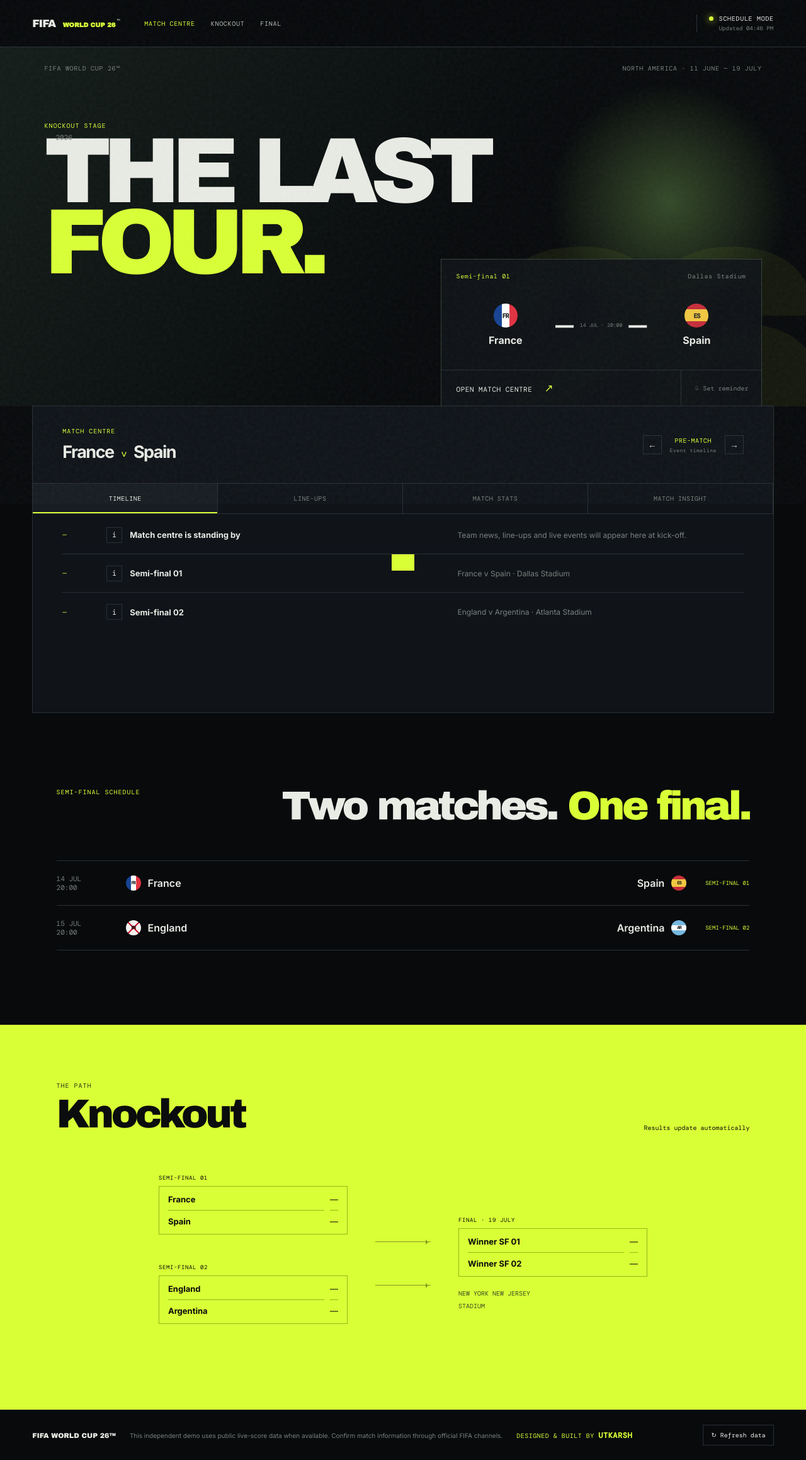
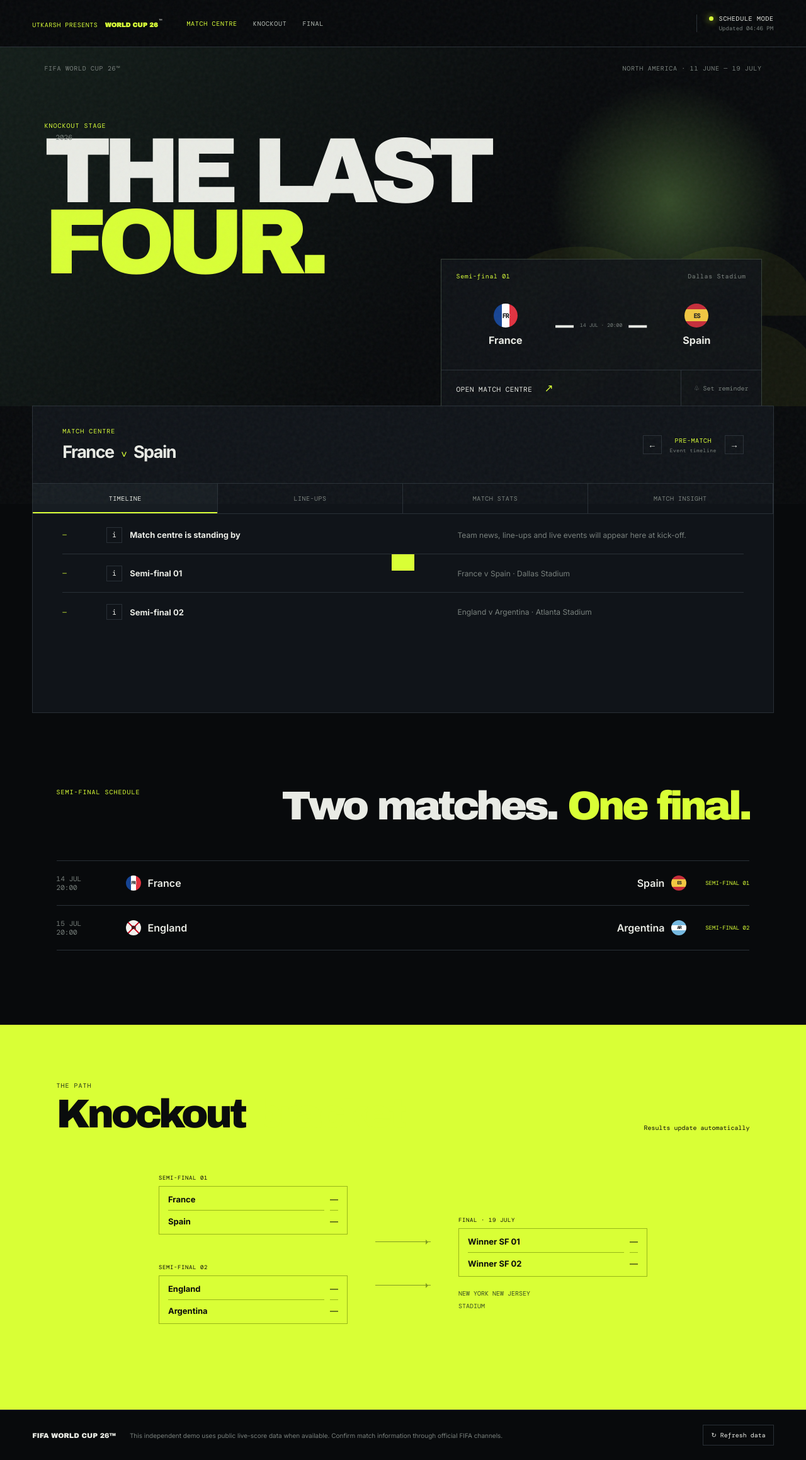
Before and after one commit to u1karshh/WEBSITE, a plain HTML site: page index.html in a window 1280 px wide. Shown: the whole page at 63% size. Drawn offline with nearby package versions, Linux system fonts and the light colour scheme; no server answers.

Commit message:
updated website

```diff
--- a/index.html
+++ b/index.html
@@ -13,7 +13,7 @@
 <body>
   <div class="noise"></div>
   <header class="topbar">
-    <a href="#overview" class="wordmark" aria-label="World Cup 26 match centre">FIFA <b>WORLD CUP 26</b><i>™</i></a>
+    <a href="#overview" class="wordmark" aria-label="Utkarsh presents the World Cup 26 match centre"><span style="font:10px 'DM Mono',monospace;letter-spacing:.5px;color:#d9ff36;white-space:nowrap">UTKARSH PRESENTS</span> <b>WORLD CUP 26</b><i>™</i></a>
     <nav><a class="active" href="#overview">Match Centre</a><a href="#bracket">Knockout</a><a href="#final">Final</a></nav>
     <div class="live-chip"><span></span><strong id="connection-status">LIVE DATA</strong><small id="updated-time">Updating</small></div>
   </header>
@@ -42,7 +42,7 @@
 
     <section class="bracket-section" id="bracket"><p class="kicker">The path</p><div class="bracket-heading"><h2>Knockout <em>bracket</em></h2><span>Results update automatically</span></div><div class="bracket"><div class="round"><small>SEMI-FINAL 01</small><article><b>France</b><span>—</span><b>Spain</b><span>—</span></article><small>SEMI-FINAL 02</small><article><b>England</b><span>—</span><b>Argentina</b><span>—</span></article></div><div class="connector"><i></i><i></i></div><div class="round final-round" id="final"><small>FINAL · 19 JULY</small><article><b id="final-home">Winner SF 01</b><span>—</span><b id="final-away">Winner SF 02</b><span>—</span></article><strong>NEW YORK NEW JERSEY<br>STADIUM</strong></div></div></section>
   </main>
-  <footer><span>FIFA WORLD CUP 26™</span><p>This independent demo uses public live-score data when available. Confirm match information through official FIFA channels.</p><strong class="creator-credit" style="color:#d9ff36;font:10px 'DM Mono',monospace;letter-spacing:.5px;white-space:nowrap">DESIGNED &amp; BUILT BY <b style="font-size:12px">UTKARSH</b></strong><button id="refresh-button">↻ Refresh data</button></footer>
+  <footer><span>FIFA WORLD CUP 26™</span><p>This independent demo uses public live-score data when available. Confirm match information through official FIFA channels.</p><button id="refresh-button">↻ Refresh data</button></footer>
   <div class="toast" id="toast" role="status" aria-live="polite"></div>
   <script src="script.js"></script>
 </body>
```
